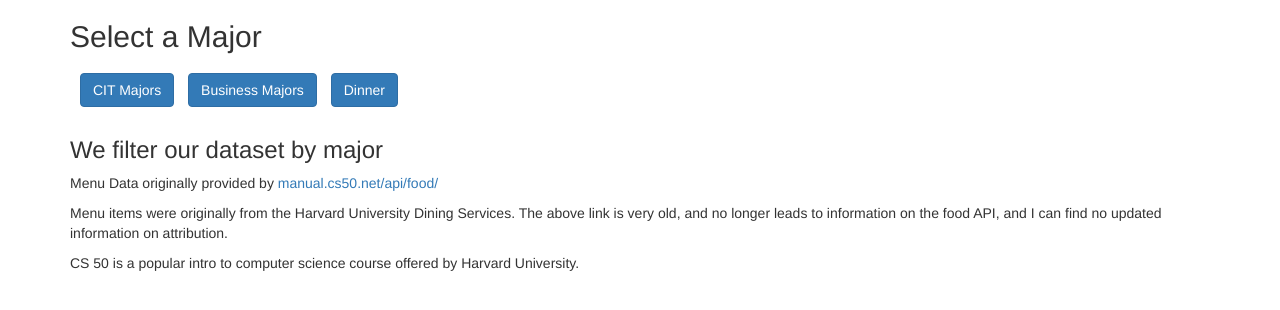
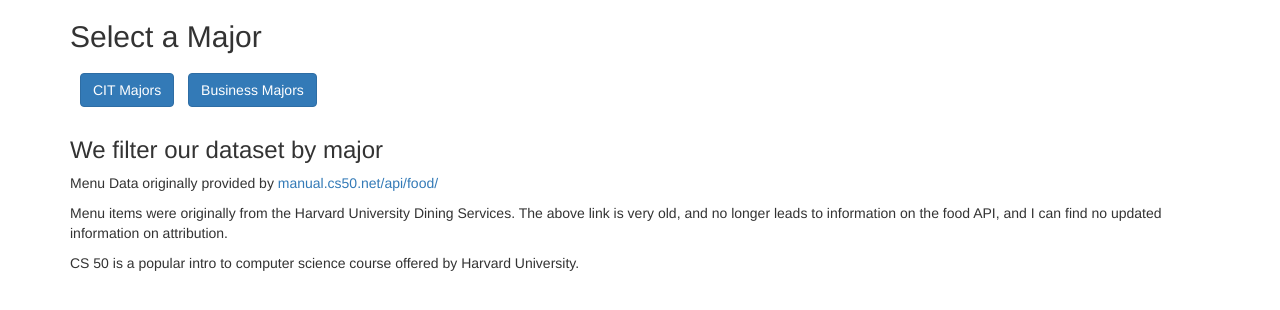
Before and after one commit to jkursave/jkursave.github.io, a plain HTML site: page index.html in a window 1280 px wide. Drawn offline with nearby package versions, Linux system fonts and the light colour scheme; a script that the page names is missing.

Commit message:
Update index.html

```diff
--- a/index.html
+++ b/index.html
@@ -21,7 +21,7 @@
          <div style='padding: 5px;'>
             <button type='button' class="btn btn-primary" onClick="getData('breakfast')">CIT Majors</button>
             <button type='button' class="btn btn-primary" onClick="getData('lunch')">Business Majors</button>
-            <button type='button' class="btn btn-primary" onClick="getData('dinner')">Dinner</button>
+            <!-- <button type='button' class="btn btn-primary" onClick="getData('dinner')">Dinner</button> -->
          </div>
 
 
```
